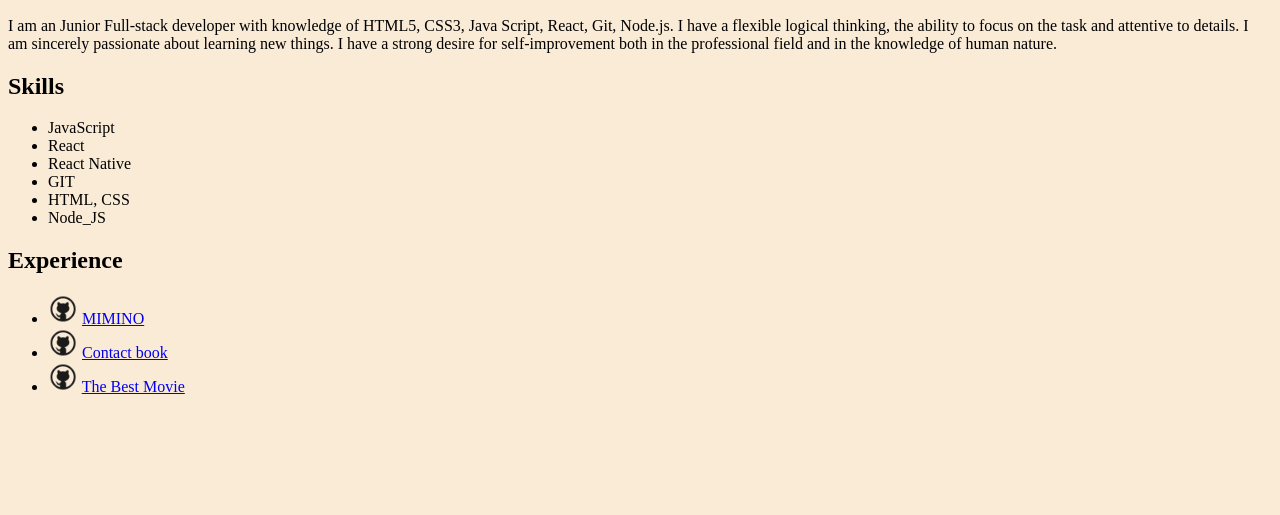
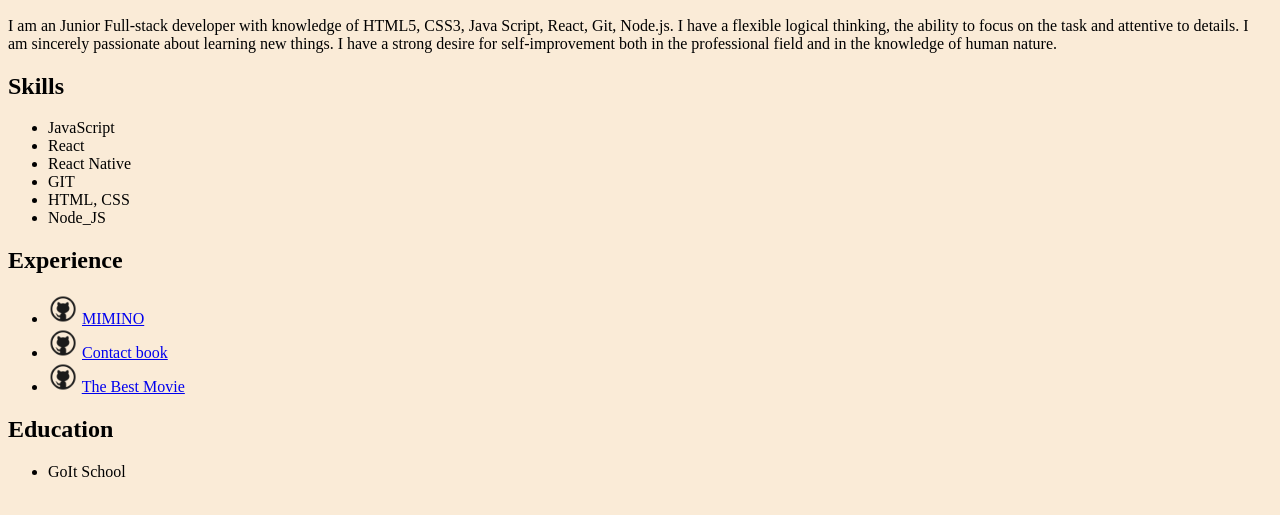
Before and after one commit to Katerina-Riabukh/rsschool-cv, a plain HTML site: page index.html in a window 1280 px wide. Shown: the part 231-746 px from the top of the page. Drawn offline with Linux system fonts and the light colour scheme.

Commit message:
feat: add education section

```diff
--- a/index.html
+++ b/index.html
@@ -95,5 +95,11 @@
         </li>
       </ul>
     </section>
+    <section>
+      <h2>Education</h2>
+      <ul>
+        <li>GoIt School</li>
+      </ul>
+    </section>
   </body>
 </html>
```
